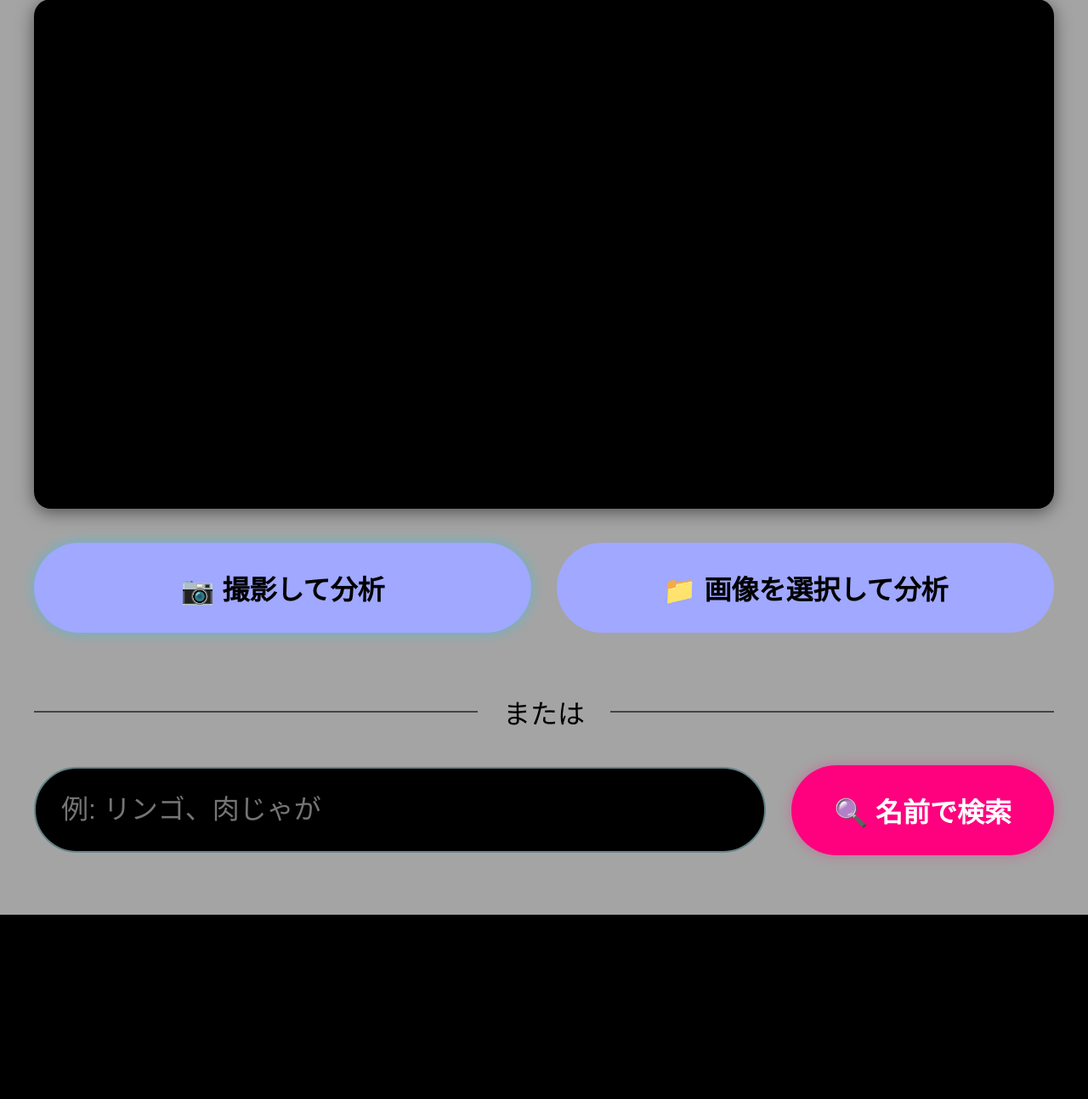
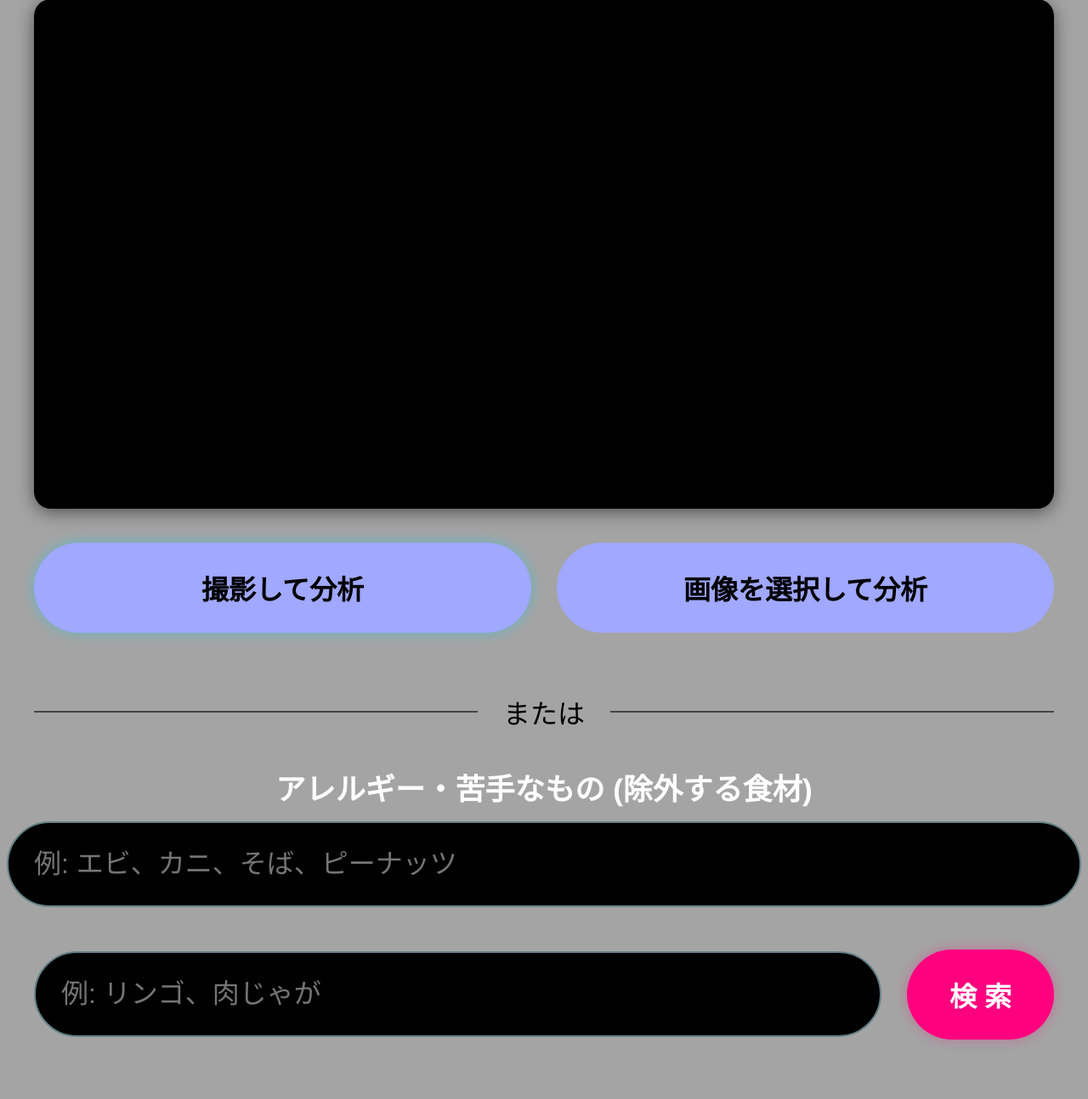
Before and after one commit to harut-11/Diet-support, a Flask app: page / in a window 1280 px wide. Shown: the part 230-1524 px from the top of the page at 85% size. Before the commit the page ends 1307 px from the top, so only its background shows below. Run offline with Flask 3, Linux system fonts and the light colour scheme.

Commit message:
文
Added allergy input field to the form.

```diff
--- a/templates/index.html
+++ b/templates/index.html
@@ -22,18 +22,18 @@
                 <div class="preview-controls">
                     <p>この画像で分析しますか？</p>
                     <div class="preview-buttons">
-                <button id="preview-ok-btn" class="btn-ok">✅ 分析する</button>
-                <button id="preview-cancel-btn" class="btn-cancel">❌ やめる</button>
+                        <button id="preview-ok-btn" class="btn-ok">分析する</button>
+                        <button id="preview-cancel-btn" class="btn-cancel">やめる</button>
                     </div>
                 </div>
             </div>
         </div>
 
         <div class="button-row">
-            <button id="scan-btn">📷 撮影して分析</button>
+            <button id="scan-btn">撮影して分析</button>
 
             <label for="file-input" class="custom-file-upload">
-                📁 画像を選択して分析
+                画像を選択して分析
                 <input type="file" id="file-input" accept="image/*">
             </label>
         </div>
@@ -41,9 +41,14 @@
 
     <p class="separator">または</p>
 
+    <div class="input-section allergy-section">
+        <label for="allergy-input">アレルギー・苦手なもの (除外する食材)</label>
+        <input type="text" id="allergy-input" placeholder="例: エビ、カニ、そば、ピーナッツ">
+    </div>
+
     <div class="input-section text-input-container">
         <input type="text" id="text-input" placeholder="例: リンゴ、肉じゃが">
-        <button id="text-btn">🔍 名前で検索</button>
+        <button id="text-btn">  検 索  </button>
     </div>
 
     <canvas id="canvas"></canvas>
```
Lines whose indentation alone changed are shown as unchanged.
